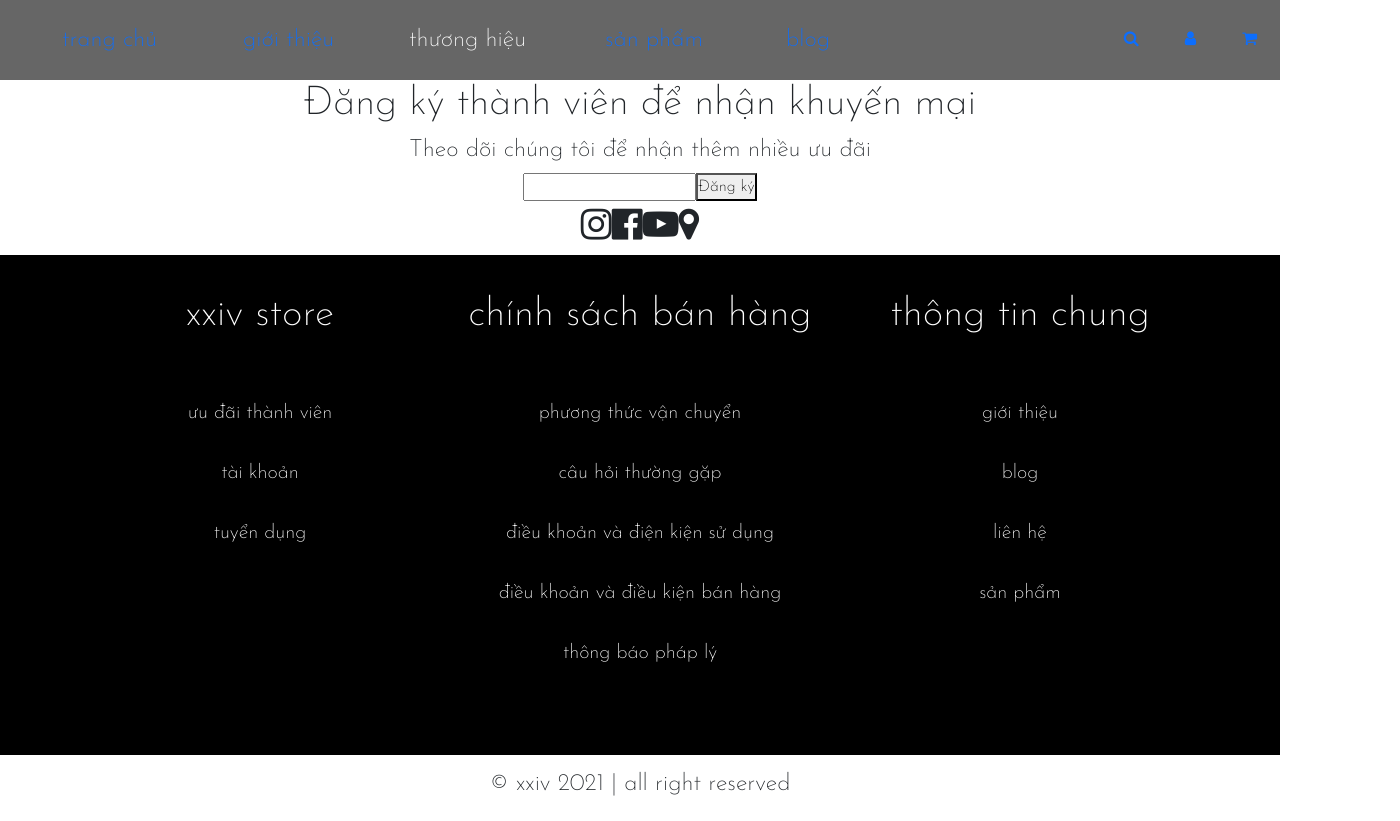
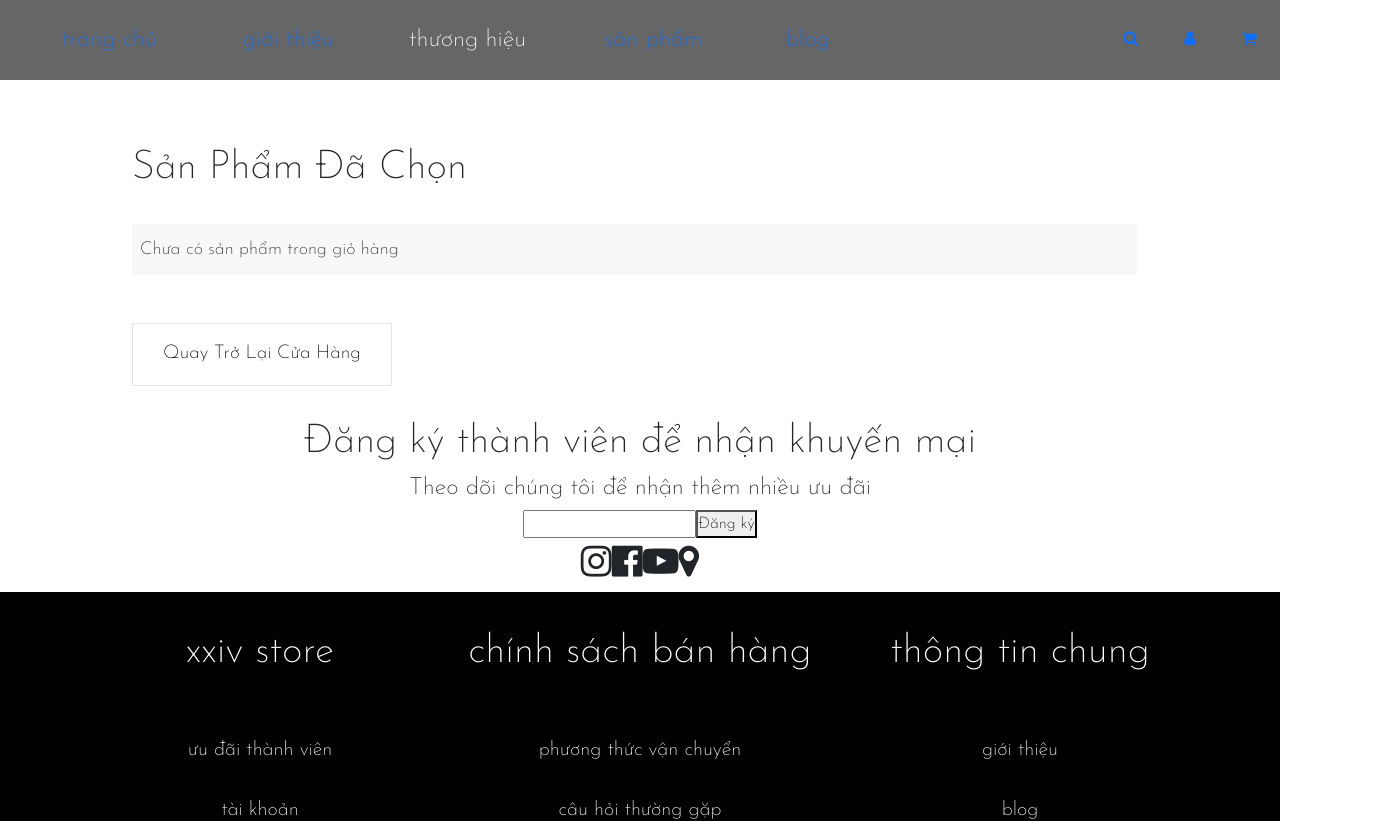
Before and after one commit to GraduationProject-DTU/user-fe, a React (Create React App) app: page /cart in a window 1280 px wide. Shown: the top 821 px of the page, 1400 px wide, since content can reach past the window. Built offline with nearby package versions, Linux system fonts and the light colour scheme.

Commit message:
add page cart

```diff
--- /dev/null
+++ b/src/Components/Layouts/Cart/Cart.jsx
@@ -0,0 +1,16 @@
+import React from 'react'
+import './cart.css'
+
+function Cart() {
+    return (
+        <div className='contain'>
+            <div style={{ width: '100%' }}>
+                <h1>Sản Phẩm Đã Chọn</h1>
+                <p className='cart-empty'>Chưa có sản phẩm trong giỏ hàng</p>
+                <button className='cart-btn-back'>Quay Trở Lại Cửa Hàng</button>
+            </div>
+        </div>
+    )
+}
+
+export default Cart
--- /dev/null
+++ b/src/Components/Layouts/Cart/cart.css
@@ -0,0 +1,22 @@
+.contain{
+    margin-left: 120px;
+    margin-top: 64px;
+}
+.cart-empty{
+    background-color: rgb(248,248,248);
+    padding: 8px;
+    width: 80%;
+    margin-top: 32px;
+    font-size: 18px;
+    padding: 12px 8px;
+}
+
+.cart-btn-back{
+    margin: 32px 0 ;
+    padding: 16px 30px;
+    border-width: 1px;
+    border :1px solid #e5e5e5 ;
+    background-color: rgb(255, 255, 255);
+    font-size: 19px;
+
+}
--- a/src/Components/Layouts/Header/Header.jsx
+++ b/src/Components/Layouts/Header/Header.jsx
@@ -25,7 +25,7 @@ function Header() {
             <div id="header-icons">
                 <a href=""><i class="fa fa-search" aria-hidden="true"></i></a>
                 <a href=""><i class="fa fa-user" aria-hidden="true"></i></a>
-                <a href=""><i class="fa fa-shopping-cart" aria-hidden="true"></i></a>
+                <a href=""><Link to={'cart'}><i class="fa fa-shopping-cart" aria-hidden="true"></i></Link></a>
             </div>
         </div >
     )
--- /dev/null
+++ b/src/Components/Pages/CartPage.jsx
@@ -0,0 +1,11 @@
+import Cart from "../Layouts/Cart/Cart"
+
+
+function CartPage() {
+    return (
+        <>
+            <Cart />
+        </>
+    )
+}
+export default CartPage
--- a/src/index.js
+++ b/src/index.js
@@ -16,6 +16,7 @@ import Login from './Components/Layouts/Login/Login';
 import Register from './Components/Layouts/Register/Register';
 import Form from './Components/Layouts/Account/Form';
 import Blogmain from './Components/Pages/Blogmain';
+import CartPage from './Components/Pages/CartPage';
 const root = ReactDOM.createRoot(document.getElementById('root'));
 root.render(
   <React.StrictMode>
@@ -25,10 +26,11 @@ root.render(
           <Route index path="/" element={<Homepage />} />
           <Route path='intro' element={<Introduction />} />
           <Route path='product' element={<ProductPage />} />
-          <Route index path="/" element={<Homepage/>}/>
-          <Route path='intro' element={<Introduction/>}/>
-          <Route path='form' element={<Form/>}/>
-          <Route path='blog' element={<Blogmain/>}/>
+          <Route index path="/" element={<Homepage />} />
+          <Route path='intro' element={<Introduction />} />
+          <Route path='form' element={<Form />} />
+          <Route path='blog' element={<Blogmain />} />
+          <Route path='cart' element={<CartPage />} />
         </Routes>
       </App>
     </Router>
```
